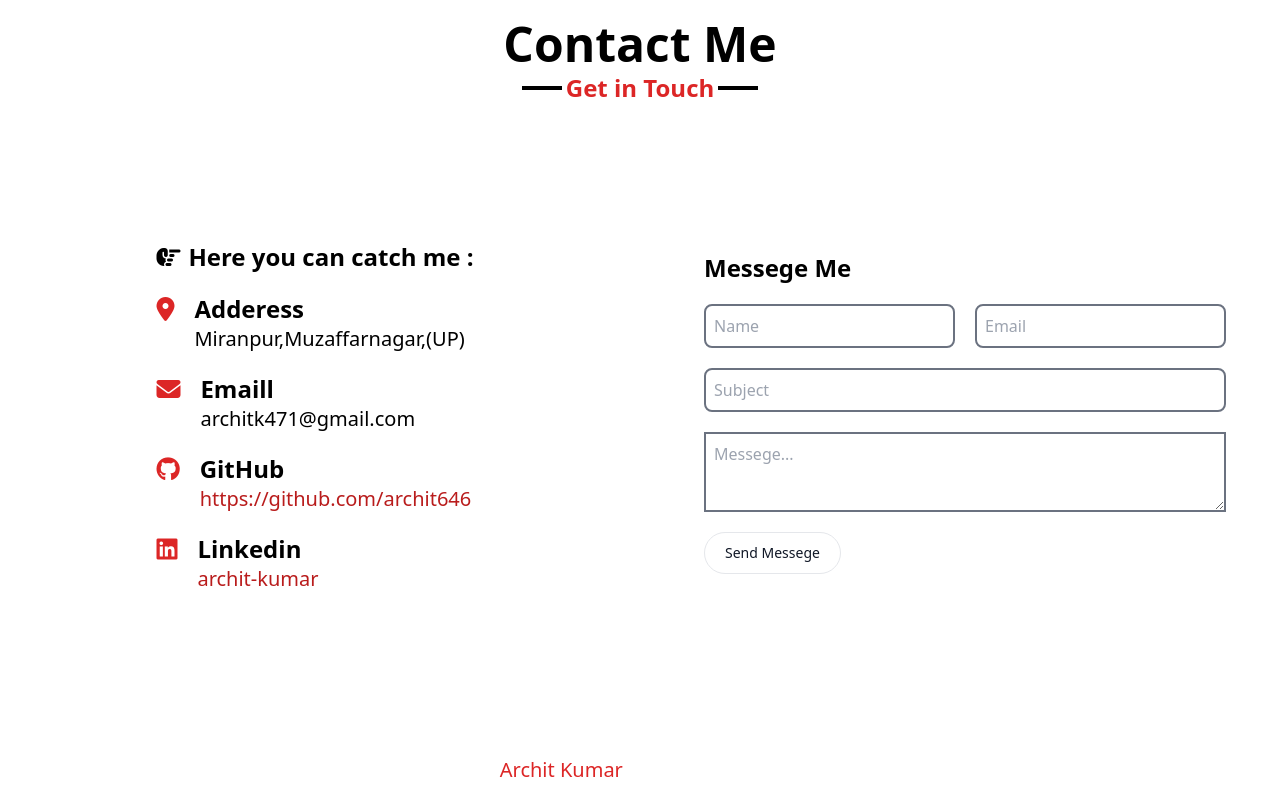
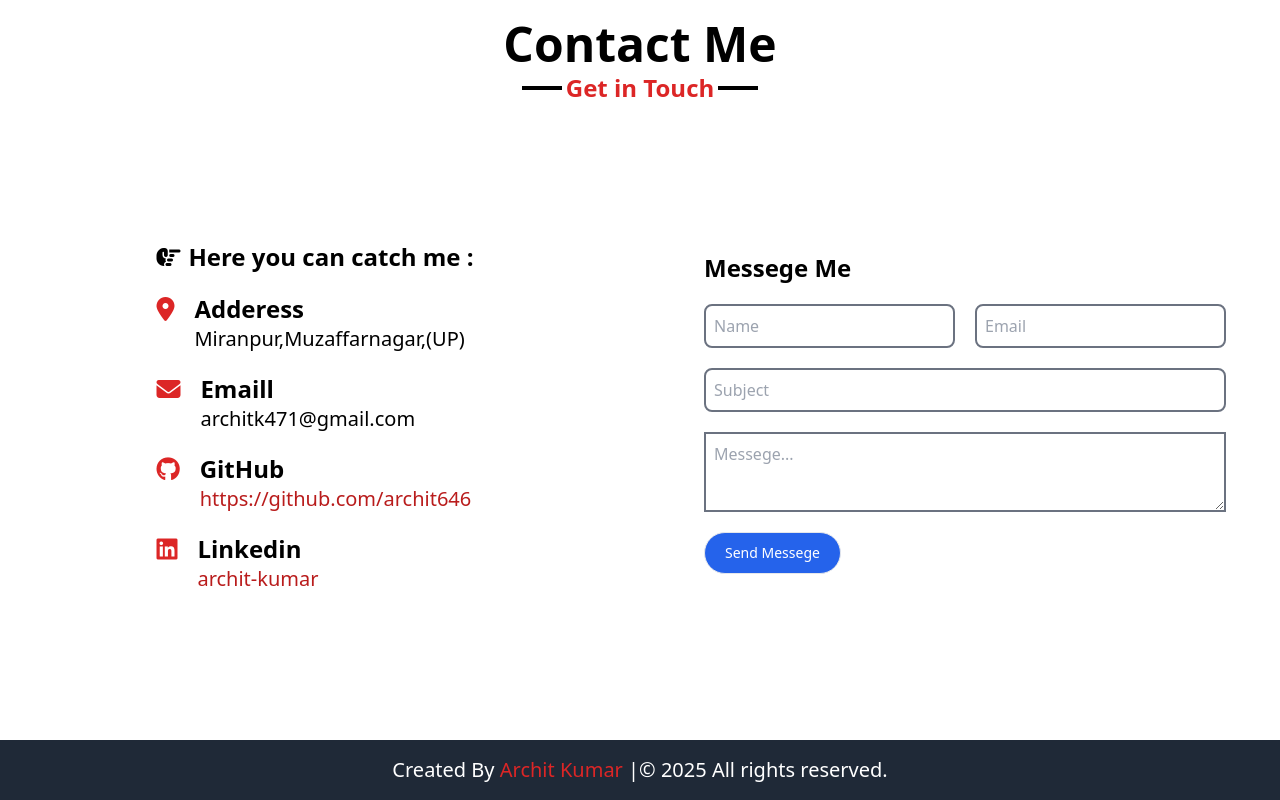
Before and after one commit to archit646/Portfolio, a plain HTML site: page index.html in a window 1280 px wide. Shown: the part 3260-4060 px from the top of the page. Drawn offline with nearby package versions, Linux system fonts and the light colour scheme.

Commit message:
changes in button

```diff
--- a/index.html
+++ b/index.html
@@ -320,7 +320,7 @@
                     </div>
                     <div class="row-container flex gap-5 w-full justify-start">
                         <button type="submit"
-                            class="py-2.5 px-5 me-2 mb-2 text-sm font-medium text-gray-900 focus:outline-none bg-white rounded-full border border-gray-200  hover:text-blue-700 focus:z-10 focus:ring-4 focus:ring-gray-100  dark:bg-pink-600 dark:text-white dark:border-gray-600 dark:hover:text-white dark:hover:bg-pink-900">Send
+                            class="py-2.5 px-5 me-2 mb-2 text-sm font-medium text-white focus:outline-none bg-blue-600 rounded-full border border-gray-200  hover:text-blue-700 focus:z-10 focus:ring-4 focus:ring-gray-100  dark:bg-pink-600 dark:text-white dark:border-gray-600 dark:hover:text-white dark:hover:bg-pink-900">Send
                             Messege</button>
                     </div>
 
@@ -332,7 +332,7 @@
 
 
 
-    <footer class="bg-white shadow-sm dark:bg-gray-800 p-4">
+    <footer class="shadow-sm bg-gray-800 p-4">
         <!-- <div class="w-full mx-auto max-w-screen-xl p-4 md:flex md:items-center md:justify-between">
             <span class="text-sm text-center text-gray-500 sm:text-center dark:text-gray-400">© 2023
                      All Rights Reserved.
```
